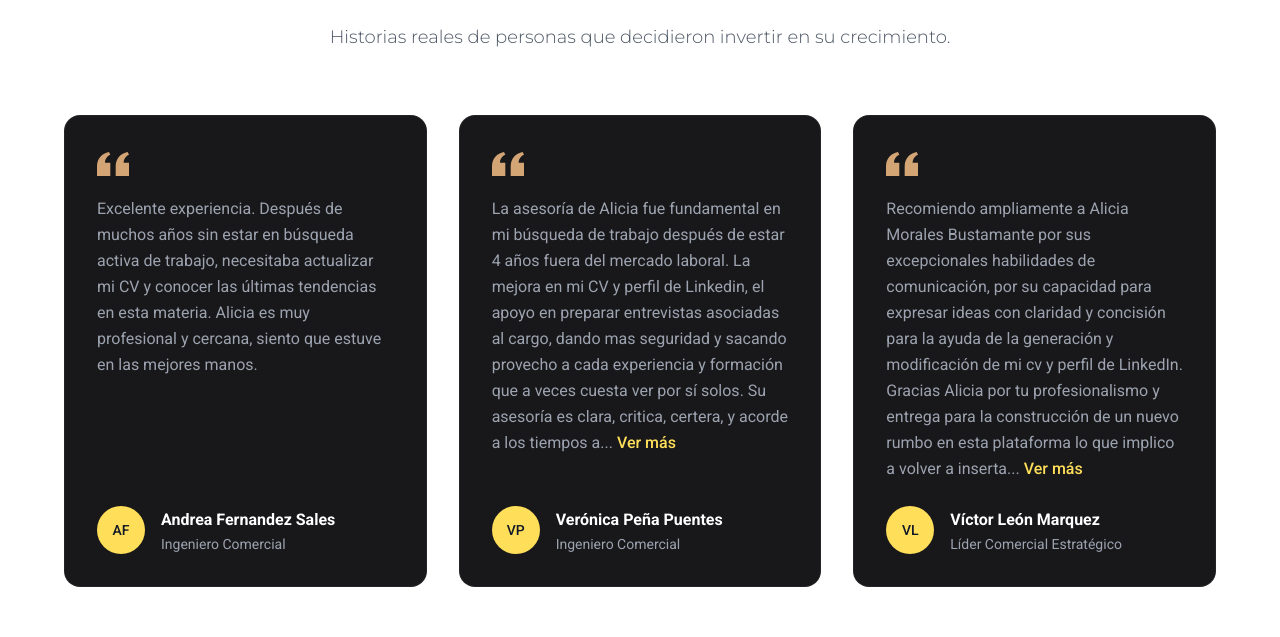
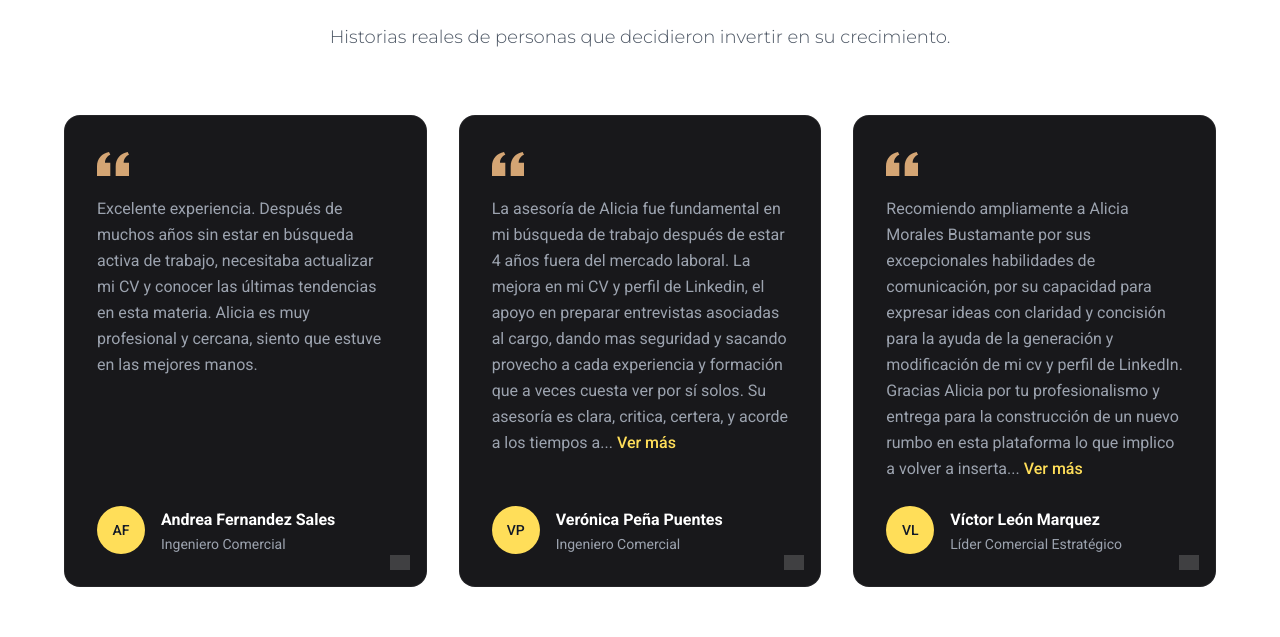
Before and after one commit to mauro6287-blip/alicia-morales-coach, a Next.js app: page / in a window 1280 px wide. Shown: the part 8976-9613 px from the top of the page. Built offline with nearby package versions, Linux system fonts and the light colour scheme; grey boxes are pictures that could not be loaded.

Commit message:
Add subtle LinkedIn logo to testimonial cards
Positioned at bottom-right corner with low opacity and hover effect for a refined look.

Co-Authored-By: Claude Opus 4.6 <noreply@anthropic.com>

```diff
--- a/sections/Resultados.tsx
+++ b/sections/Resultados.tsx
@@ -1,6 +1,7 @@
 "use client";
 
 import { useState } from "react";
+import Image from "next/image";
 import ScrollReveal from "@/components/ScrollReveal";
 
 const testimonios = [
@@ -64,7 +65,7 @@ export default function Resultados() {
 
                         return (
                             <ScrollReveal key={index} delay={index * 120}>
-                                <div className="flex h-full flex-col rounded-2xl border border-white/5 bg-[#18181b] p-8">
+                                <div className="relative flex h-full flex-col rounded-2xl border border-white/5 bg-[#18181b] p-8">
                                     {/* Quote icon */}
                                     <svg
                                         className="mb-4 h-8 w-8 text-accent"
@@ -98,6 +99,14 @@ export default function Resultados() {
                                             <p className="text-sm text-gray-400">{testimonio.rol}</p>
                                         </div>
                                     </div>
+                                    {/* LinkedIn logo */}
+                                    <Image
+                                        src="/images/linkedin (1).svg"
+                                        alt="LinkedIn"
+                                        width={20}
+                                        height={20}
+                                        className="absolute bottom-4 right-4 opacity-30 transition-opacity hover:opacity-70"
+                                    />
                                 </div>
                             </ScrollReveal>
                         );
```
